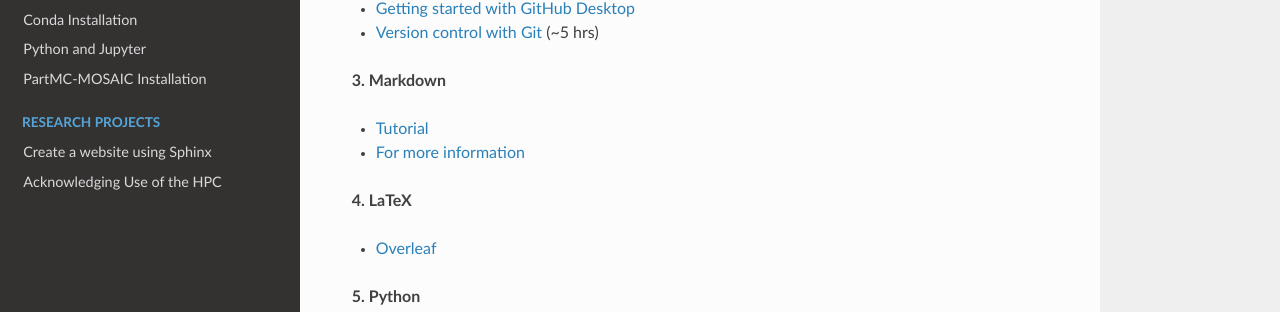
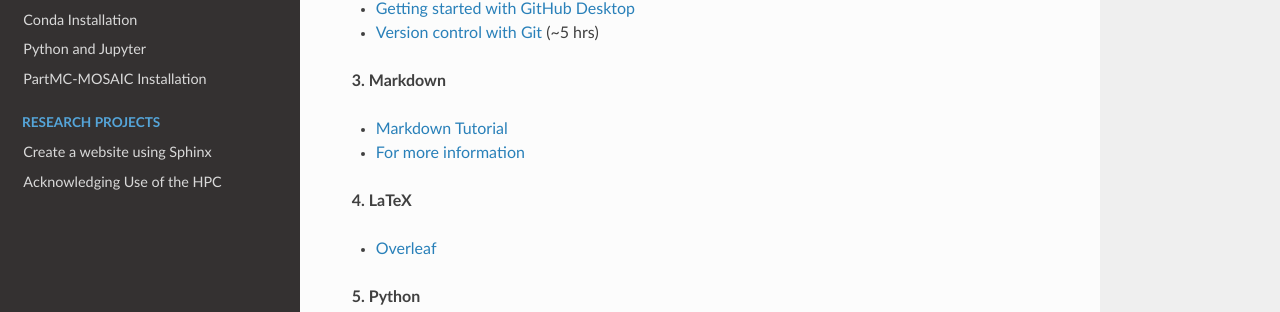
Before and after one commit to envdes/computing, a Sphinx documentation site: the page built from docs/pages/programming_resources/overview.md, in a window 1280 px wide and 1005 px high. Shown: the part 459-771 px from the top of the window. Built offline with Sphinx 7.4.7 and the Read the Docs theme 3.1.0, drawn with Linux system fonts in a browser that asks for light colours.

Commit message:
Update overview.md

```diff
--- a/docs/pages/programming_resources/overview.md
+++ b/docs/pages/programming_resources/overview.md
@@ -17,7 +17,7 @@ Last update: 2025/08/20 by Zhonghua Zheng
 
 **3. Markdown**
 
-- [Tutorial](https://www.markdowntutorial.com/)
+- [Markdown Tutorial](https://www.markdowntutorial.com/)
 - [For more information](https://zhonghuazheng.com/Environmental-Data-Science-Book/writing/wts/markdown-introduction.html)
 
 **4. LaTeX**
```
